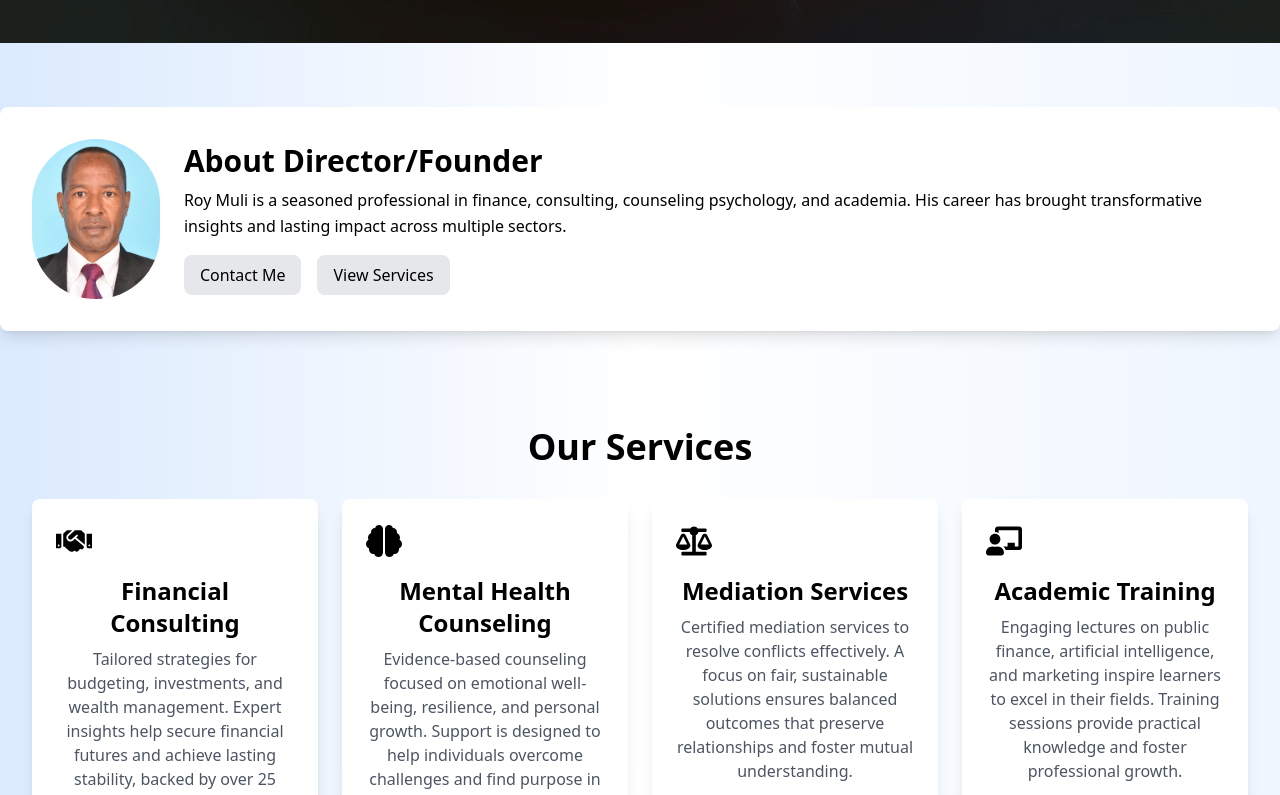
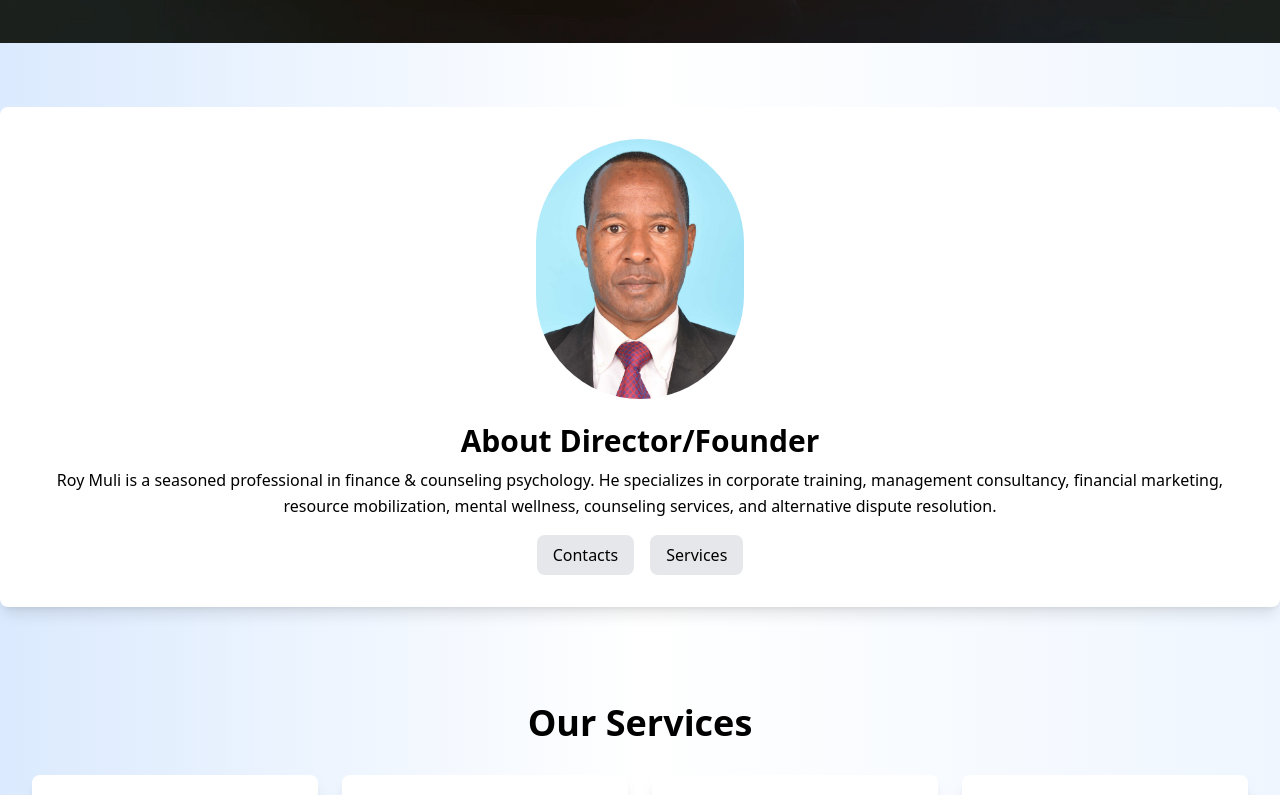
Before and after one commit to Anthony-Maundu/roy-muli, a React (Create React App) app: page / in a window 1280 px wide. Shown: the part 757-1552 px from the top of the page. Built offline with nearby package versions, Linux system fonts and the light colour scheme.

Commit message:
Changes about director's info

```diff
--- a/src/App.js
+++ b/src/App.js
@@ -44,29 +44,32 @@ function App() {
                   <div className="absolute inset-0 bg-black opacity-40"></div>
                   <div className="relative container mx-auto flex flex-col items-center justify-center h-full text-white text-center">
                     <h1 className="text-5xl font-extrabold leading-tight mb-4">Tuzungumze Consultants Limited</h1>
-                    <p className="text-lg text-white mb-8">Empowering Growth, Fostering Well-being & Resolving Disputes.</p>
+                    <p className="text-lg text-white mb-8">Empowering Growth, Fostering Well-being &Resolving Disputes.</p>
                     <a href="#about" className="bg-secondary text-white px-6 py-3 rounded-lg">Learn More</a>
                   </div>
                 </section>
 
                 {/* About Section */}
-                <section id="about" className="container mx-auto p-8 flex flex-col md:flex-row items-center bg-white rounded-lg shadow-lg mt-16">
+<section id="about" className="container mx-auto p-8 flex flex-col items-center bg-white rounded-lg shadow-lg mt-16">
   <img
     src={royPhoto}
     alt="Roy Muli"
-                    className="w-40 h-40 rounded-full object-cover mb-4 md:mb-0 transform transition-transform duration-300 hover:scale-110"
+    className="w-52 h-58 rounded-full object-cover mb-6 transform transition-transform duration-300 hover:scale-110"
   />
-                  <div className="md:ml-6 text-center md:text-left">
+  <div className="text-center">
     <h2 className="text-3xl font-semibold text-primary">About Director/Founder</h2>
     <p className="text-accent mt-2 leading-relaxed">
-                      Roy Muli is a seasoned professional in finance, consulting, counseling psychology, and academia. His career has brought transformative insights and lasting impact across multiple sectors.
+      Roy Muli is a seasoned professional in finance & counseling psychology. He specializes in corporate training, management consultancy, financial marketing, resource mobilization,
+      mental wellness, counseling services, and alternative dispute resolution.
     </p>
-                    <div className="flex space-x-4 mt-4">
-                      <a href="#contact" className="bg-gray-200 text-primary px-4 py-2 rounded-lg">Contact Me</a>
-                      <a href="#services" className="bg-gray-200 text-primary px-4 py-2 rounded-lg">View Services</a>
+    <div className="flex space-x-4 mt-4 justify-center">
+      <a href="#contact" className="bg-gray-200 text-primary px-4 py-2 rounded-lg">Contacts</a>
+      <a href="#services" className="bg-gray-200 text-primary px-4 py-2 rounded-lg">Services</a>
     </div>
   </div>
 </section>
+
+
 
                 {/* Services Section */}
 <section id="services" className="container mx-auto p-8 text-center mt-16">
```
Lines whose indentation alone changed are shown as unchanged.
